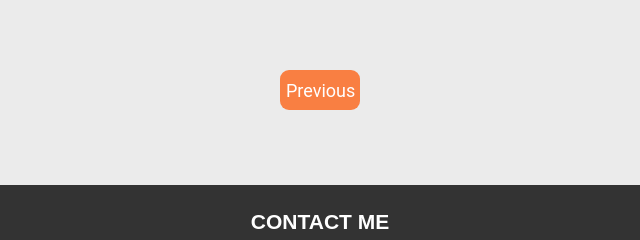
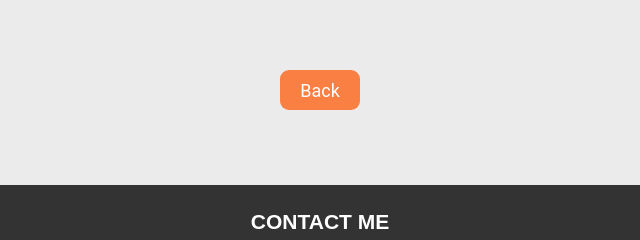
Before and after one commit to programateur00/KitchenBathIdeas, a plain HTML site: page 2ndpage.html in a window 1280 px wide. Shown: the part 2214-2454 px from the top of the page, 320-960 px from the left. Drawn offline with Linux system fonts and the light colour scheme.

Commit message:
Update 2ndpage.html

```diff
--- a/2ndpage.html
+++ b/2ndpage.html
@@ -104,7 +104,7 @@
       <div class="div-next">
         <a href="index.html" class="next1">
           <button class="next" style="font-size: 18px;">
-            Previous
+            Back
           </button>
         </a>
       </div>
```
